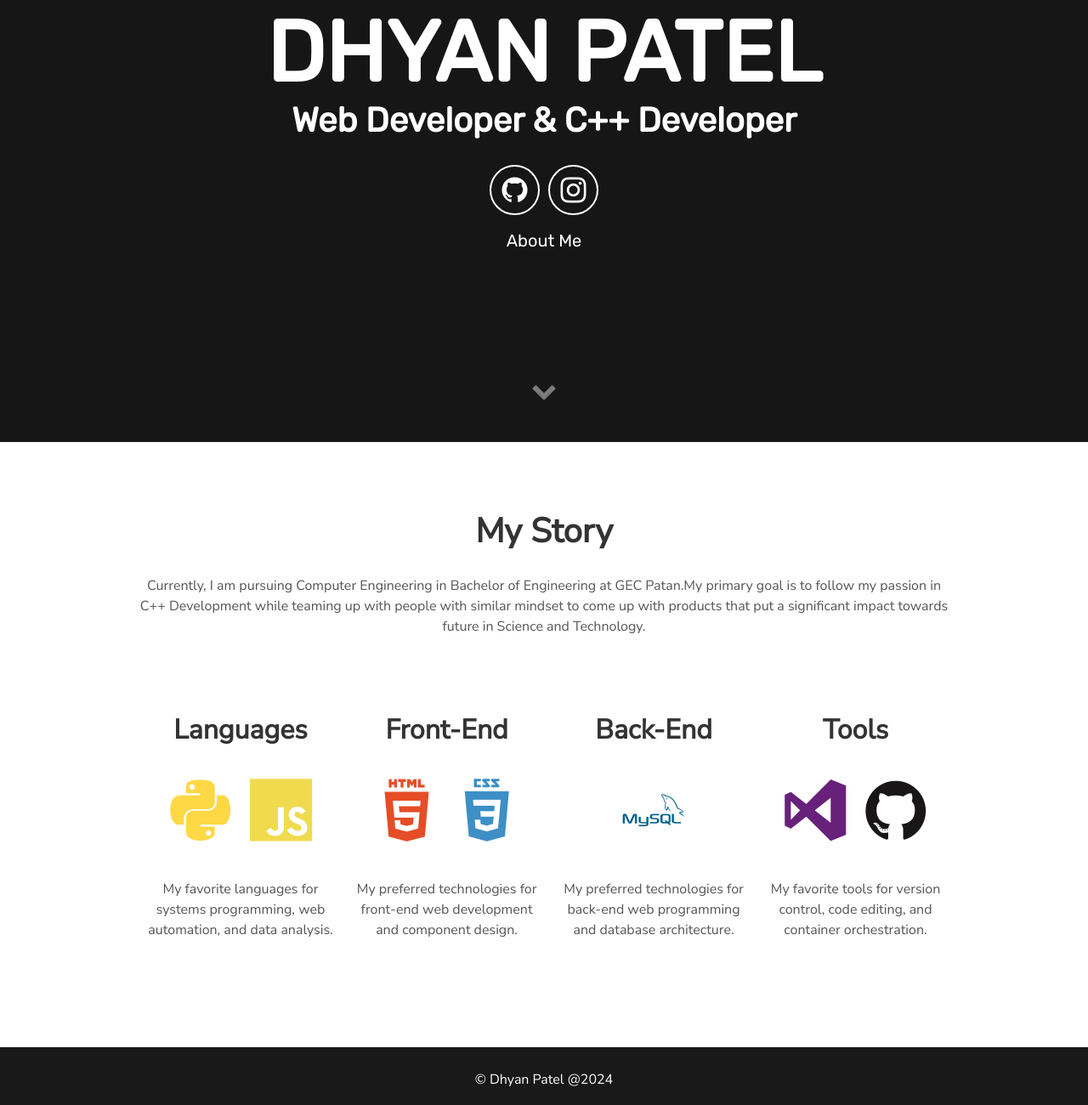
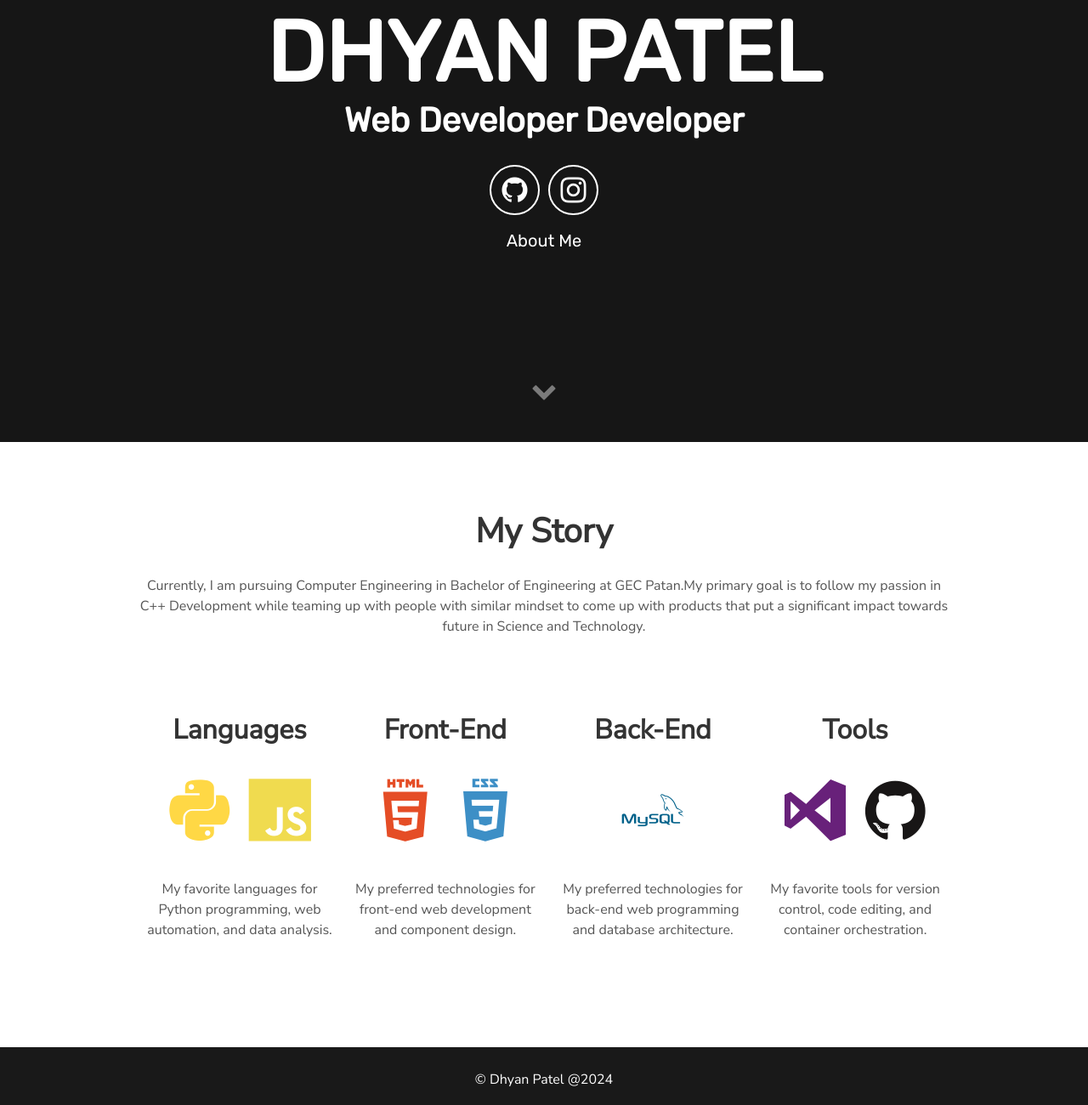
Before and after one commit to Dhyanpatel15/Project_Portfolio, a plain HTML site: page index.html in a window 1280 px wide. Shown: the part 280-1580 px from the top of the page at 85% size. Drawn offline with nearby package versions, Linux system fonts and the light colour scheme; a script that the page names is missing.

Commit message:
Update index.html

```diff
--- a/index.html
+++ b/index.html
@@ -25,7 +25,7 @@
       <div class="header">
         <h1>
           <span class="site-title">DHYAN PATEL</span>
-          <span class="site-description"> Web Developer & C++ Developer </span
+          <span class="site-description"> Web Developer Developer </span
           >
         </h1>
         <div class="header-icons">
@@ -71,7 +71,7 @@
           <i class="devicon-python-plain colored"></i>
           <i class="devicon-javascript-plain colored"></i>
           <p>
-            My favorite languages for systems programming, web automation, and
+            My favorite languages for Python programming, web automation, and
             data analysis.
           </p>
         </div>
```
